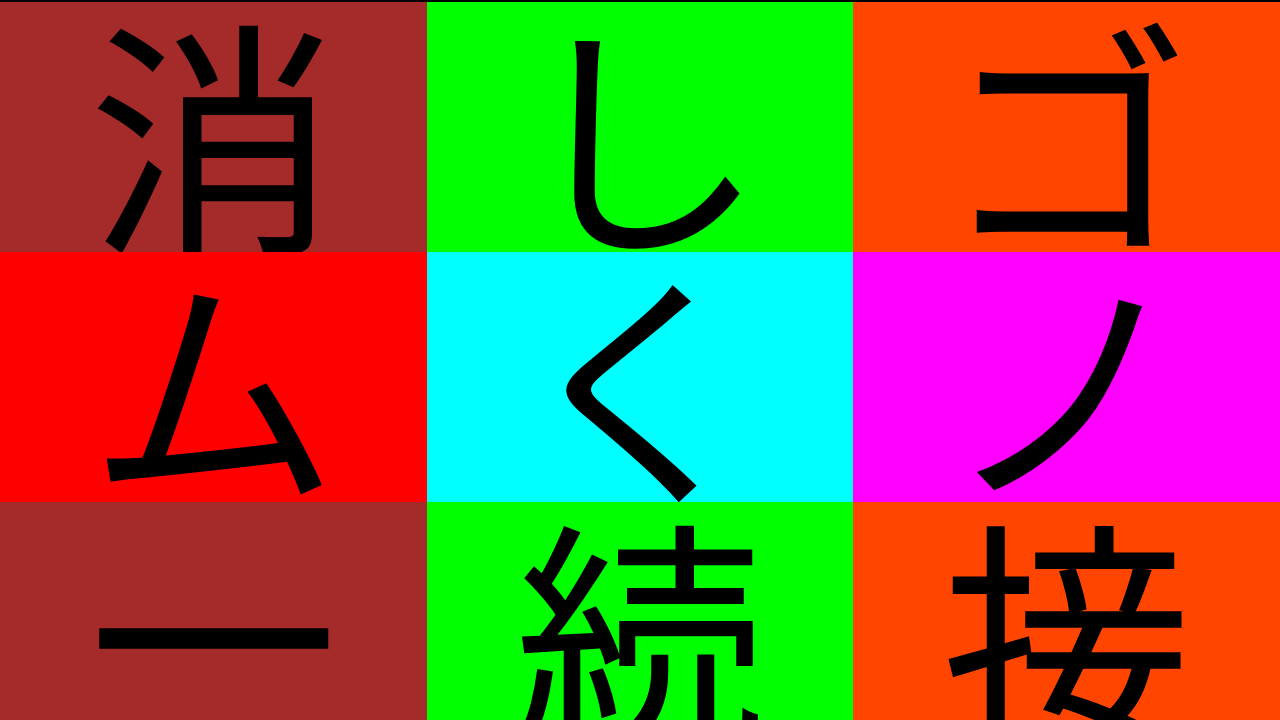
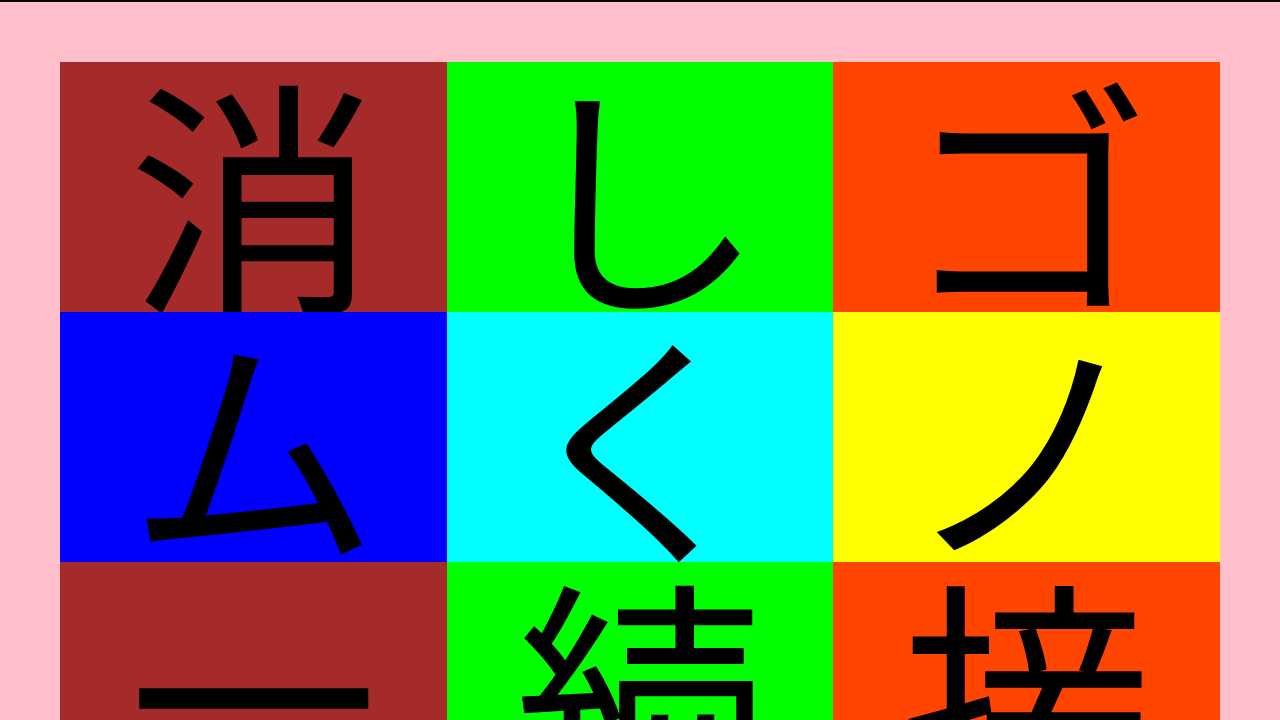
Before and after one commit to Joseph-Merineau/exercice_02, a plain HTML site: page index.htm in a window 1280 px wide. Shown: the part 80-800 px from the top of the page. Drawn offline with Linux system fonts and the light colour scheme.

Commit message:
Add files via upload

```diff
--- a/less/01_petit.less
+++ b/less/01_petit.less
@@ -47,6 +47,7 @@ body{
   display : flex;
   flex-direction: column;
   font-family: arial;
+  background-color: pink;
 }
 
 header, footer {
@@ -101,6 +102,8 @@ header{
 main{
     display:flex;
     flex-direction:column;
+    margin: 60px;
+
     section{
       display:flex;
       flex-direction:column;
@@ -117,9 +120,9 @@ main{
       }
 
       &:nth-child(even) {
-          article:nth-child(1) {background-color: red;}
+          article:nth-child(1) {background-color: blue;}
           article:nth-child(2) {background-color: cyan;}
-          article:nth-child(3) {background-color: magenta;}
+          article:nth-child(3) {background-color: yellow;}
       }
       &:nth-child(odd) {
           article:nth-child(1) {background-color: brown;}
```
Also changed, not shown: css/01_petit.css, css/style.css.
